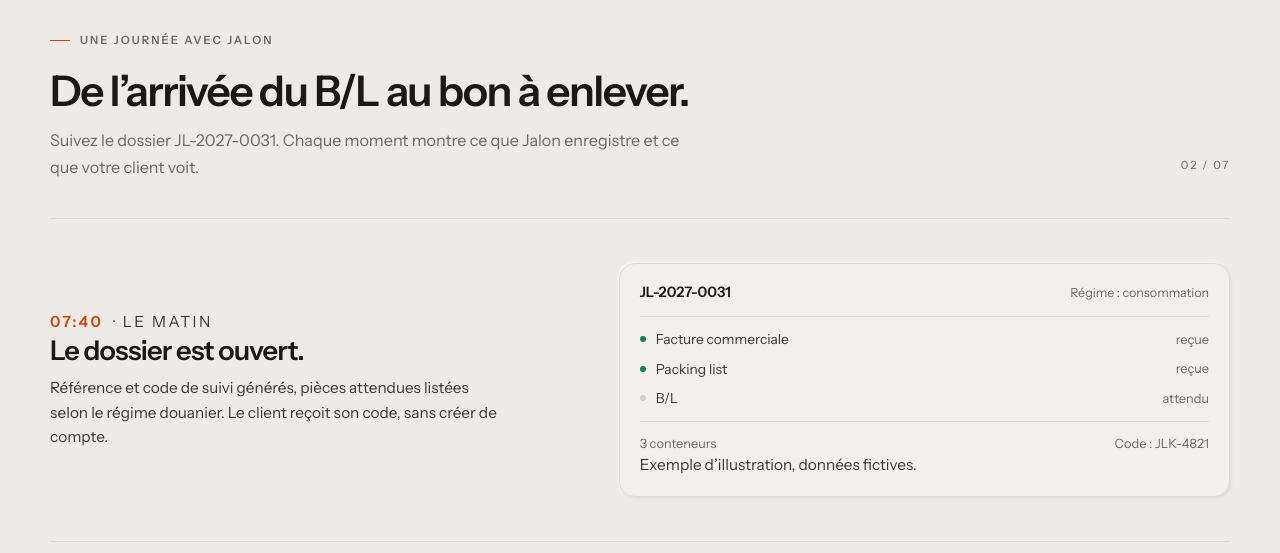
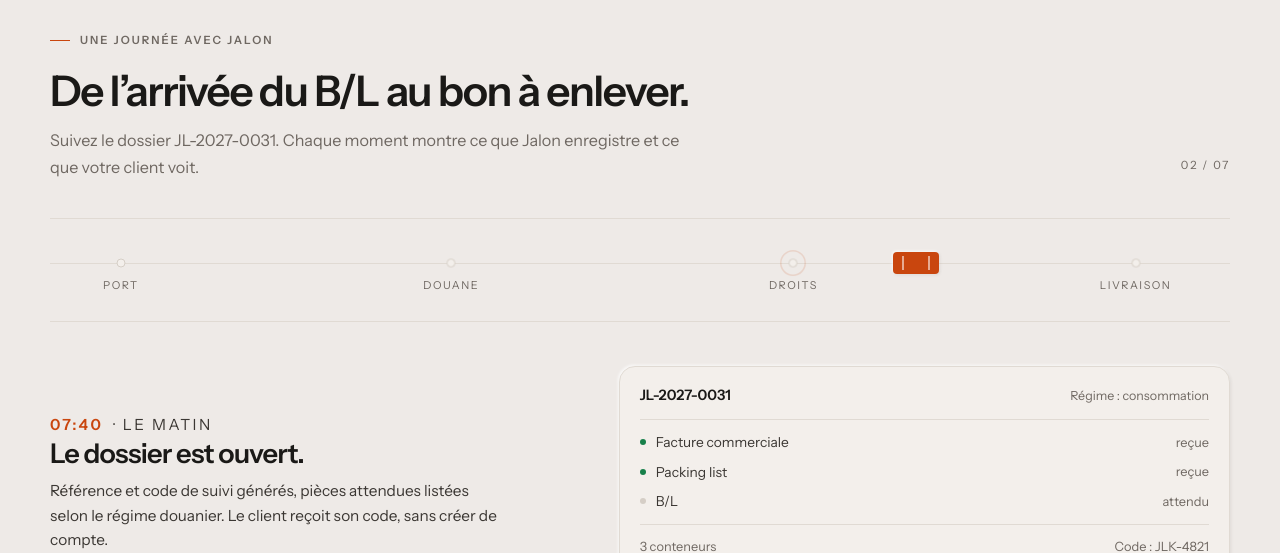
Before and after one commit to samTompkins17/Jalon, a Laravel app: page / in a window 1280 px wide; the page is wider, and only the part inside the window is pictured. Shown: the part 1590-2143 px from the top of that part. Run offline with Laravel 12, Linux system fonts and the light colour scheme; style sheets or scripts are compiled from the project's sources.

Commit message:
feat(vitrine-publique): update resources/views/vitrine.blade.php

```diff
--- a/resources/views/vitrine.blade.php
+++ b/resources/views/vitrine.blade.php
@@ -214,6 +214,54 @@ section[id]{scroll-margin-top:86px}
 .fq details[open] summary::after{transform:rotate(45deg)}
 .fq p{color:var(--c-ink-2);line-height:1.62;max-width:74ch;margin:13px 0 0;font-size:.94rem}
 
+/* ---------- Vie discrète du héro, rail et caméo ---------- */
+.vt-puce{animation:puceSouffle 5s ease-in-out infinite}
+@keyframes puceSouffle{
+  0%,100%{box-shadow:0 0 0 0 color-mix(in srgb,var(--c-rose) 26%,transparent)}
+  50%{box-shadow:0 0 0 6px transparent}
+}
+.vt-jalons li.actuel::before{animation:jalonSouffle 3.2s ease-in-out infinite}
+@keyframes jalonSouffle{
+  0%,100%{box-shadow:0 0 0 4px var(--c-brand-soft)}
+  50%{box-shadow:0 0 0 7px var(--c-brand-soft)}
+}
+.vt-jauge i{transition:width .7s var(--ease)}
+#carteJalons{transition:opacity .22s linear}
+#carteJalons.retour{opacity:.4}
+
+.rail{margin:0 0 10px;padding:22px 0 6px;border-top:var(--vt-hair)}
+.rail-scene{position:relative;height:64px}
+.rail-voie{position:absolute;left:0;right:0;top:22px;height:1px;background:var(--c-line)}
+.rail-point{position:absolute;top:22px;width:9px;height:9px;border-radius:50%;background:var(--c-surface);border:1px solid var(--c-line-fort);transform:translate(-50%,-50%)}
+.rail-point::after{content:"";position:absolute;inset:-5px;border-radius:50%;border:1px solid var(--c-brand);opacity:0;animation:railPulse 10s linear infinite}
+.rail-point:nth-child(3)::after{animation-delay:0s}
+.rail-point:nth-child(4)::after{animation-delay:2.4s}
+.rail-point:nth-child(5)::after{animation-delay:4.8s}
+.rail-point:nth-child(6)::after{animation-delay:7.2s}
+@keyframes railPulse{
+  0%{opacity:0;transform:scale(.6)}
+  6%{opacity:.55;transform:scale(1)}
+  22%{opacity:0;transform:scale(1.7)}
+  100%{opacity:0;transform:scale(1.7)}
+}
+.rail-conteneur{position:absolute;top:22px;left:6%;width:46px;height:22px;margin:-11px 0 0 -23px;border-radius:4px;background:var(--c-brand);box-shadow:var(--ombre-fine);animation:railTrajet 10s var(--ease) infinite}
+.rail-conteneur::before{content:"";position:absolute;inset:4px 9px;border-left:2px solid color-mix(in srgb,#fff 55%,transparent);border-right:2px solid color-mix(in srgb,#fff 55%,transparent)}
+@keyframes railTrajet{
+  0%,8%{left:6%;opacity:1}
+  26%,34%{left:34%}
+  56%,64%{left:63%}
+  86%,92%{left:92%;opacity:1}
+  100%{left:92%;opacity:0}
+}
+.rail-mot{position:absolute;top:36px;transform:translateX(-50%);color:var(--c-muted);font-size:.68rem;letter-spacing:.14em;text-transform:uppercase;white-space:nowrap}
+.cameo{width:228px;max-width:40vw;color:var(--c-ink-2);opacity:.9;align-self:flex-end;margin-bottom:2px}
+.cameo svg{display:block;width:100%;height:auto}
+.cameo .trait{fill:none;stroke:currentColor;stroke-width:1.6;stroke-linecap:round}
+.cameo .sol{stroke:var(--c-line-fort);stroke-width:1}
+.cameo .porte{fill:none;stroke:currentColor;stroke-width:1.2;opacity:.45}
+.cameo .accent{fill:none;stroke:var(--c-brand);stroke-width:1.6}
+.cameo .accent-fin{fill:none;stroke:var(--c-brand);stroke-width:1.2;stroke-linecap:round}
+
 /* ---------- Appel final ---------- */
 .vt-final{position:relative;overflow:hidden;margin:0 auto 8px;padding:72px 40px;text-align:center;border-radius:26px;background:var(--c-ink);color:var(--c-page);box-shadow:var(--ombre-pose)}
 .vt-final::before{content:"";position:absolute;inset:-40% -10% auto;height:520px;background:radial-gradient(50% 60% at 50% 0%,color-mix(in srgb,var(--c-brand) 46%,transparent),transparent 72%);opacity:.5;pointer-events:none}
@@ -256,6 +304,8 @@ section[id]{scroll-margin-top:86px}
   .offres{grid-template-columns:1fr}
   .vt-entete{grid-template-columns:1fr}
   .vt-index{display:none}
+  .cameo{display:none}
+  .rail-mot{font-size:.62rem;letter-spacing:.1em}
   .vt-pied-haut{grid-template-columns:1fr 1fr;gap:30px;padding:38px 0 30px}
   .vt-marque{grid-column:1/-1}
   .vt-section{padding:54px 0}
@@ -329,7 +379,7 @@ section[id]{scroll-margin-top:86px}
 <div><small>Dossier JL-2027-0031</small><strong>Société Adjo Import</strong></div>
 <span class="vt-puce">Franchise : J-2</span>
 </div>
-<ol class="vt-jalons">
+<ol class="vt-jalons" id="carteJalons">
 <li class="fait">Dossier créé</li>
 <li class="fait">Documents transmis</li>
 <li class="fait">ECTN / BESC</li>
@@ -340,7 +390,7 @@ section[id]{scroll-margin-top:86px}
 <li>Bon à enlever</li>
 <li>Marchandise livrée</li>
 </ol>
-<div class="vt-carte-pied"><span>Étape 6 sur 9</span><span class="vt-jauge" aria-hidden="true"><i></i></span></div>
+<div class="vt-carte-pied"><span id="carteEtape">Étape 6 sur 9</span><span class="vt-jauge" aria-hidden="true"><i id="carteJauge"></i></span></div>
 <p class="vt-note">Exemple d’illustration, données fictives.</p>
 </aside>
 </section>
@@ -378,6 +428,21 @@ section[id]{scroll-margin-top:86px}
 <p class="vt-intro" data-r>Suivez le dossier JL-2027-0031. Chaque moment montre ce que Jalon enregistre et ce que votre client voit.</p>
 </div>
 <span class="vt-index">02 / 07</span>
+</div>
+
+<div class="rail" data-r aria-hidden="true">
+<div class="rail-scene">
+<span class="rail-voie"></span>
+<span class="rail-conteneur"></span>
+<span class="rail-point" style="left:6%"></span>
+<span class="rail-point" style="left:34%"></span>
+<span class="rail-point" style="left:63%"></span>
+<span class="rail-point" style="left:92%"></span>
+<span class="rail-mot" style="left:6%">Port</span>
+<span class="rail-mot" style="left:34%">Douane</span>
+<span class="rail-mot" style="left:63%">Droits</span>
+<span class="rail-mot" style="left:92%">Livraison</span>
+</div>
 </div>
 
 <div class="jour">
@@ -631,6 +696,22 @@ section[id]{scroll-margin-top:86px}
 <h2 data-r>Les premières agences installent Jalon avec nous.</h2>
 <p class="vt-intro" data-r>Vous démarrez avec l’équipe, pas avec un mode d’emploi.</p>
 </div>
+<div class="cameo" data-r aria-hidden="true">
+<svg viewBox="0 0 220 150" role="presentation" focusable="false">
+<line class="sol" x1="6" y1="132" x2="214" y2="132"/>
+<rect class="porte" x="136" y="66" width="52" height="20" rx="3"/>
+<rect class="trait" x="120" y="90" width="82" height="36" rx="4"/>
+<line class="trait" x1="134" y1="90" x2="134" y2="126"/>
+<line class="trait" x1="188" y1="90" x2="188" y2="126"/>
+<circle class="trait" cx="58" cy="50" r="11"/>
+<path class="trait" d="M58 61 V100"/>
+<path class="trait" d="M58 100 L48 125 M58 100 L68 125"/>
+<path class="trait" d="M58 72 L42 90"/>
+<path class="trait" d="M58 74 L77 82"/>
+<rect class="accent" x="76" y="75" width="19" height="23" rx="2"/>
+<path class="accent-fin" d="M81 83 H90 M81 88 H87"/>
+</svg>
+</div>
 </div>
 <div class="pionniers">
 <div data-r><i>01</i><b>Installation accompagnée</b><p>Nous paramétrons vos jalons, vos documents et votre facturation avec vous.</p></div>
@@ -795,6 +876,40 @@ section[id]{scroll-margin-top:86px}
     addEventListener('resize', gxSync);
     gxSync();
   }
+
+  // Carte du héro : le dossier avance d'un jalon toutes les 4 secondes,
+  // puis repart de l'étape 6 en fondu. Désactivé si le mouvement est refusé.
+  var carteJalons = document.getElementById('carteJalons');
+
+  if (carteJalons && !matchMedia('(prefers-reduced-motion: reduce)').matches) {
+    var jalons = carteJalons.querySelectorAll('li');
+    var carteEtape = document.getElementById('carteEtape');
+    var carteJauge = document.getElementById('carteJauge');
+    var courant = 5;
+
+    var carteDessiner = function (i) {
+      jalons.forEach(function (li, k) {
+        li.classList.toggle('fait', k < i);
+        li.classList.toggle('actuel', k === i);
+      });
+      if (carteEtape) { carteEtape.textContent = 'Étape ' + (i + 1) + ' sur ' + jalons.length; }
+      if (carteJauge) { carteJauge.style.width = Math.round(((i + 1) / jalons.length) * 100) + '%'; }
+    };
+
+    setInterval(function () {
+      if (courant >= jalons.length - 1) {
+        carteJalons.classList.add('retour');
+        setTimeout(function () {
+          courant = 5;
+          carteDessiner(courant);
+          carteJalons.classList.remove('retour');
+        }, 260);
+      } else {
+        courant += 1;
+        carteDessiner(courant);
+      }
+    }, 4000);
+  }
 })();
 </script>
 </body>
```
